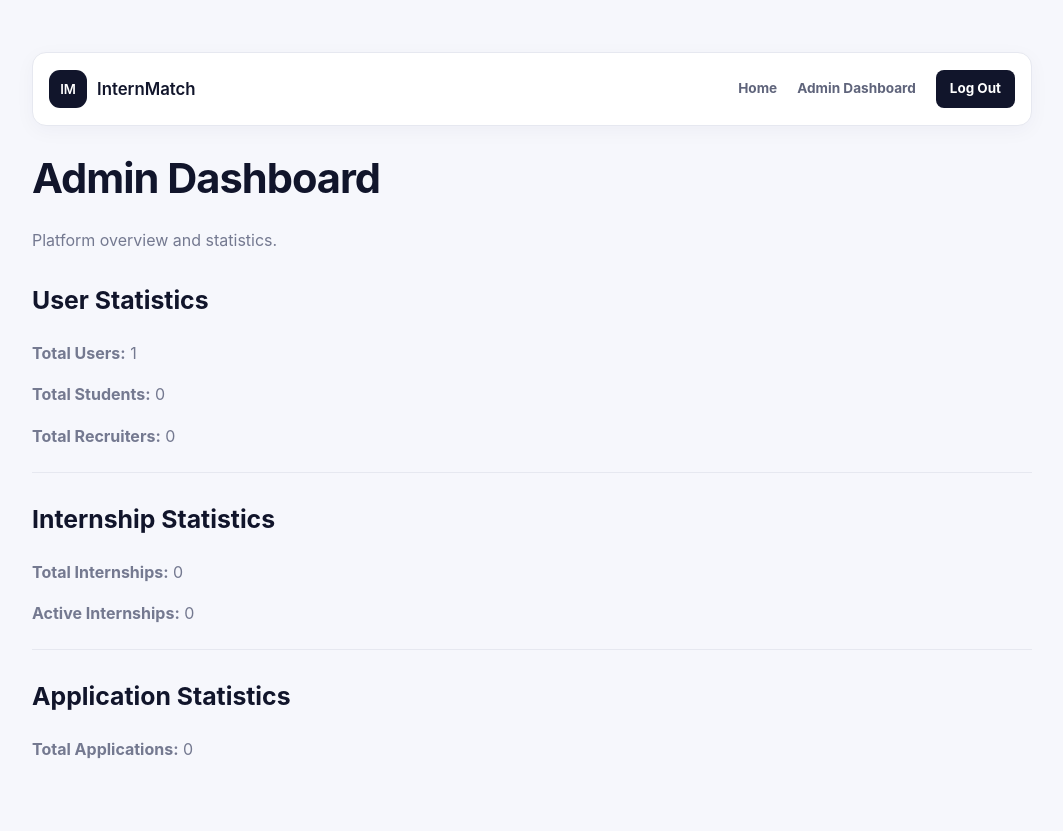
After one commit to meppyy/internmatch, a Flask app: page /admin/dashboard in a window 1280 px wide. The commit adds this page. Shown: the whole page, without its empty margins (108-1171 px from the left). Run offline with Flask 3, Linux system fonts and the light colour scheme; the visitor is signed in with stand-in values (Sample User, id 1); data comes from the database, SQL or seed files in the repository; data that the repository does not hold is empty.

Commit message:
Add admin dashboard and platform overview

```diff
--- a/app/__init__.py
+++ b/app/__init__.py
@@ -2,6 +2,8 @@ import os
 
 from flask import Flask, render_template
 from datetime import datetime
+
+from app import admin
 
 from .config import Config
 from .extensions import db, login_manager, migrate, csrf
@@ -66,6 +68,9 @@ def create_app(test_config=None):
     from .recruiter import recruiter
     app.register_blueprint(recruiter)
 
+    from .admin import admin
+    app.register_blueprint(admin)
+
     from .pwa import pwa
     app.register_blueprint(pwa)
 
--- /dev/null
+++ b/app/admin/routes.py
@@ -0,0 +1,38 @@
+from flask import render_template
+
+from . import admin
+from ..auth.decorators import role_required
+
+from ..models.user import User
+from ..models.student import StudentProfile
+from ..models.recruiter import RecruiterProfile
+from ..models.internship import Internship
+from ..models.application import Application
+
+
+@admin.route("/dashboard")
+@role_required("admin")
+def dashboard():
+    total_users = User.query.count()
+
+    total_students = StudentProfile.query.count()
+
+    total_recruiters = RecruiterProfile.query.count()
+
+    total_internships = Internship.query.count()
+
+    active_internships = Internship.query.filter_by(
+        status="Active"
+    ).count()
+
+    total_applications = Application.query.count()
+
+    return render_template(
+        "admin/dashboard.html",
+        total_users=total_users,
+        total_students=total_students,
+        total_recruiters=total_recruiters,
+        total_internships=total_internships,
+        active_internships=active_internships,
+        total_applications=total_applications
+    )
--- a/app/auth/routes.py
+++ b/app/auth/routes.py
@@ -111,6 +111,9 @@ def login():
         elif user.role == "recruiter":
             return redirect(url_for("recruiter.dashboard"))
 
+        elif user.role == "admin":
+            return redirect(url_for("admin.dashboard"))
+
         return redirect(url_for("home"))
 
     return render_template("auth/login.html")
--- a/app/templates/_navigation.html
+++ b/app/templates/_navigation.html
@@ -71,6 +71,12 @@
                         Create Internship
                     </a>
 
+                {% elif current_user.role == "admin" %}
+
+                    <a href="{{ url_for('admin.dashboard') }}">
+                        Admin Dashboard
+                    </a>
+
                 {% endif %}
 
                 <form
--- /dev/null
+++ b/app/templates/admin/dashboard.html
@@ -0,0 +1,70 @@
+<!DOCTYPE html>
+<html lang="en">
+<head>
+    <meta charset="UTF-8">
+    <meta name="viewport" content="width=device-width, initial-scale=1.0">
+    <title>Admin Dashboard - InternMatch</title>
+
+    <link rel="stylesheet"
+          href="{{ url_for('static', filename='css/app.css') }}">
+</head>
+
+<body class="app-page">
+
+    {% include "_navigation.html" %}
+
+    <main>
+        <h1>Admin Dashboard</h1>
+
+        <p>Platform overview and statistics.</p>
+
+        <section>
+            <h2>User Statistics</h2>
+
+            <p>
+                <strong>Total Users:</strong>
+                {{ total_users }}
+            </p>
+
+            <p>
+                <strong>Total Students:</strong>
+                {{ total_students }}
+            </p>
+
+            <p>
+                <strong>Total Recruiters:</strong>
+                {{ total_recruiters }}
+            </p>
+        </section>
+
+        <hr>
+
+        <section>
+            <h2>Internship Statistics</h2>
+
+            <p>
+                <strong>Total Internships:</strong>
+                {{ total_internships }}
+            </p>
+
+            <p>
+                <strong>Active Internships:</strong>
+                {{ active_internships }}
+            </p>
+        </section>
+
+        <hr>
+
+        <section>
+            <h2>Application Statistics</h2>
+
+            <p>
+                <strong>Total Applications:</strong>
+                {{ total_applications }}
+            </p>
+        </section>
+
+    </main>
+
+</body>
+</html>
```
Also changed, not shown: app/admin/__init__.py (added, +9 -0 lines), tests/test_admin.py (added, +165 -0 lines).
